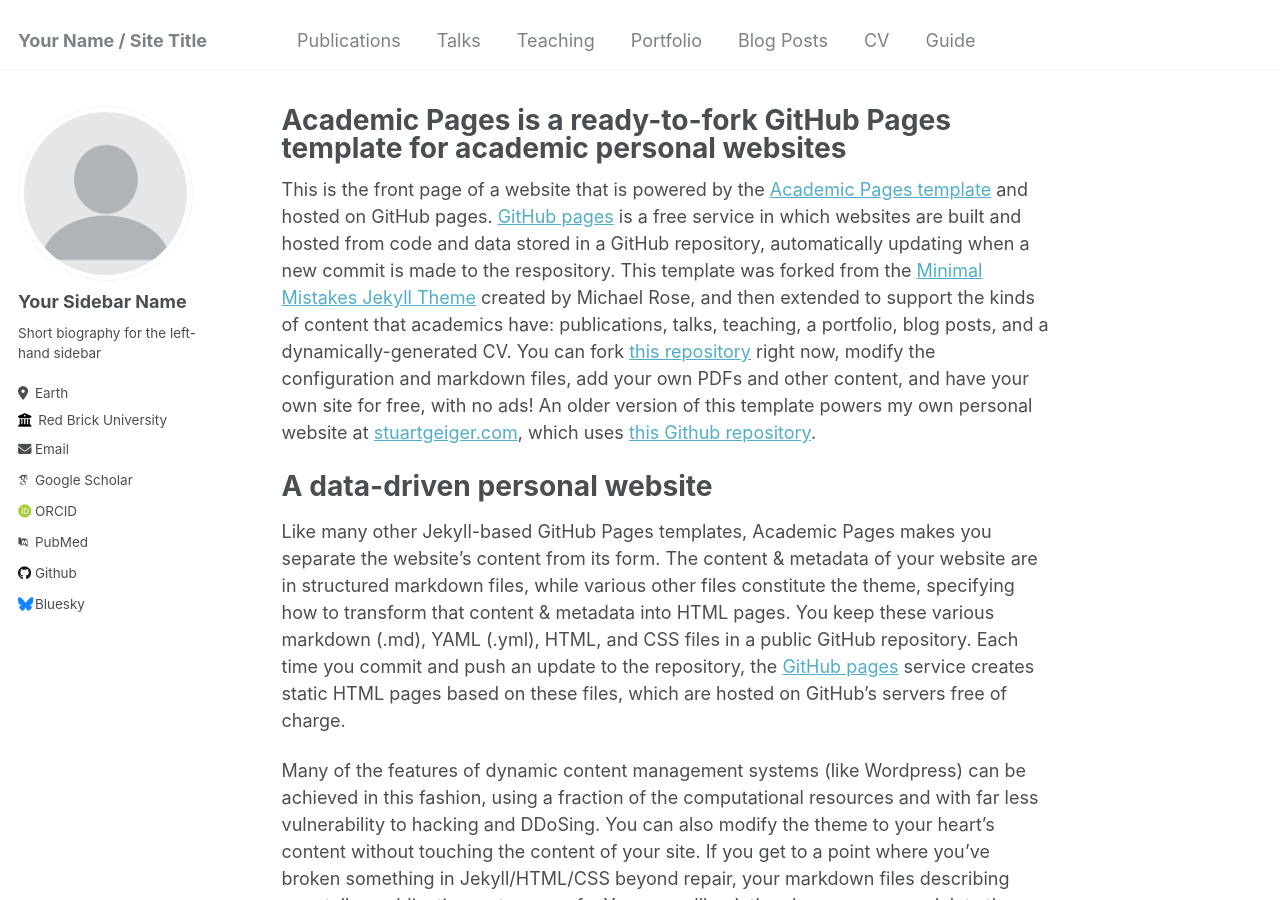
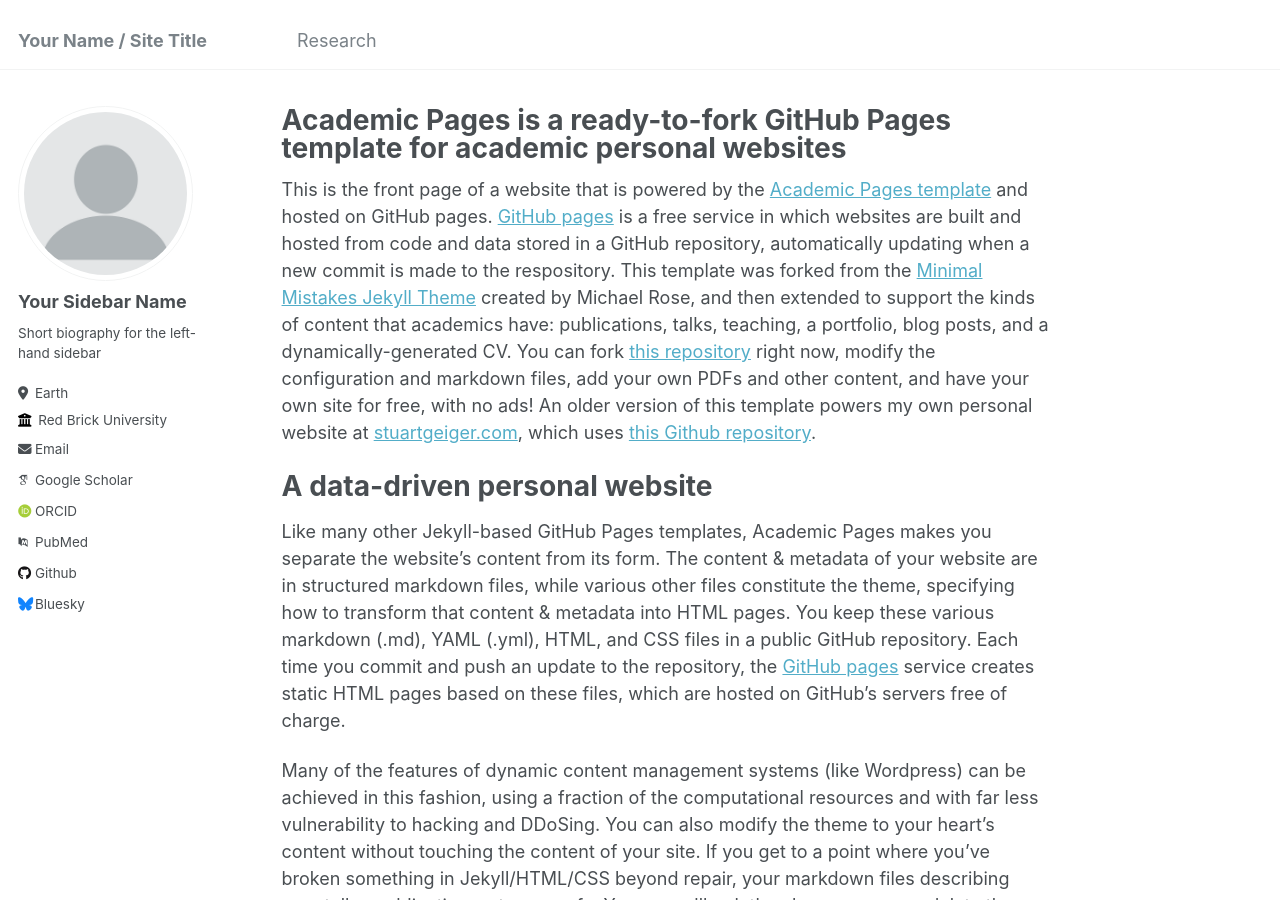
Before and after one commit to PabloUribeB/PabloUribeB.github.io, a Jekyll site: the page built from _pages/about.md, in a window 1280 px wide and 900 px high. Built offline with Jekyll 4.4.1, drawn with Linux system fonts in a browser that asks for light colours; some web fonts are replaced.

Commit message:
Update navigation.yml

```diff
--- a/_data/navigation.yml
+++ b/_data/navigation.yml
@@ -1,22 +1,4 @@
 # main links links
 main:
-  - title: "Publications"
+  - title: "Research"
     url: /publications/
-
-  - title: "Talks"
-    url: /talks/
-
-  - title: "Teaching"
-    url: /teaching/
-
-  - title: "Portfolio"
-    url: /portfolio/
-
-  - title: "Blog Posts"
-    url: /year-archive/
-
-  - title: "CV"
-    url: /cv/
-
-  - title: "Guide"
-    url: /markdown/
```
